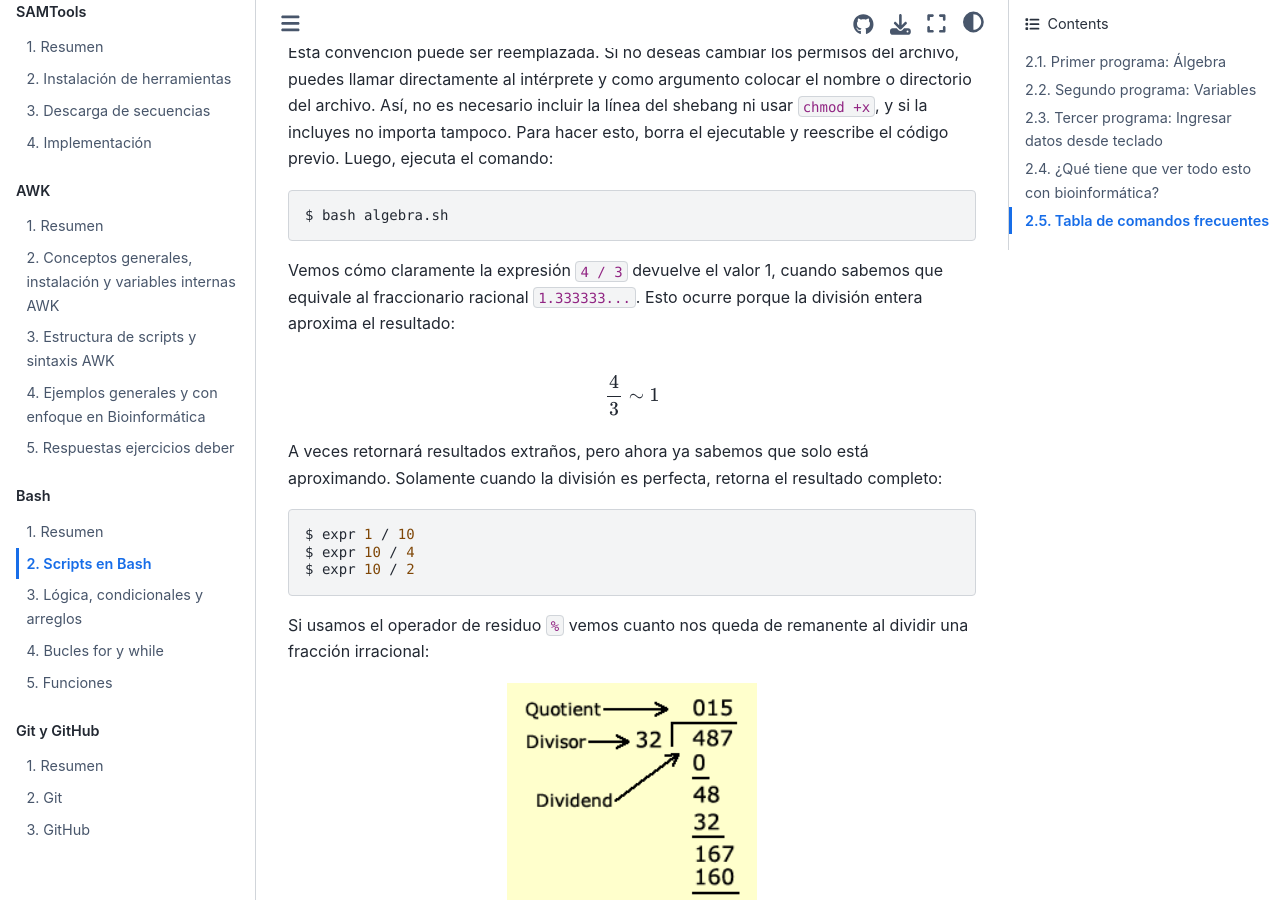
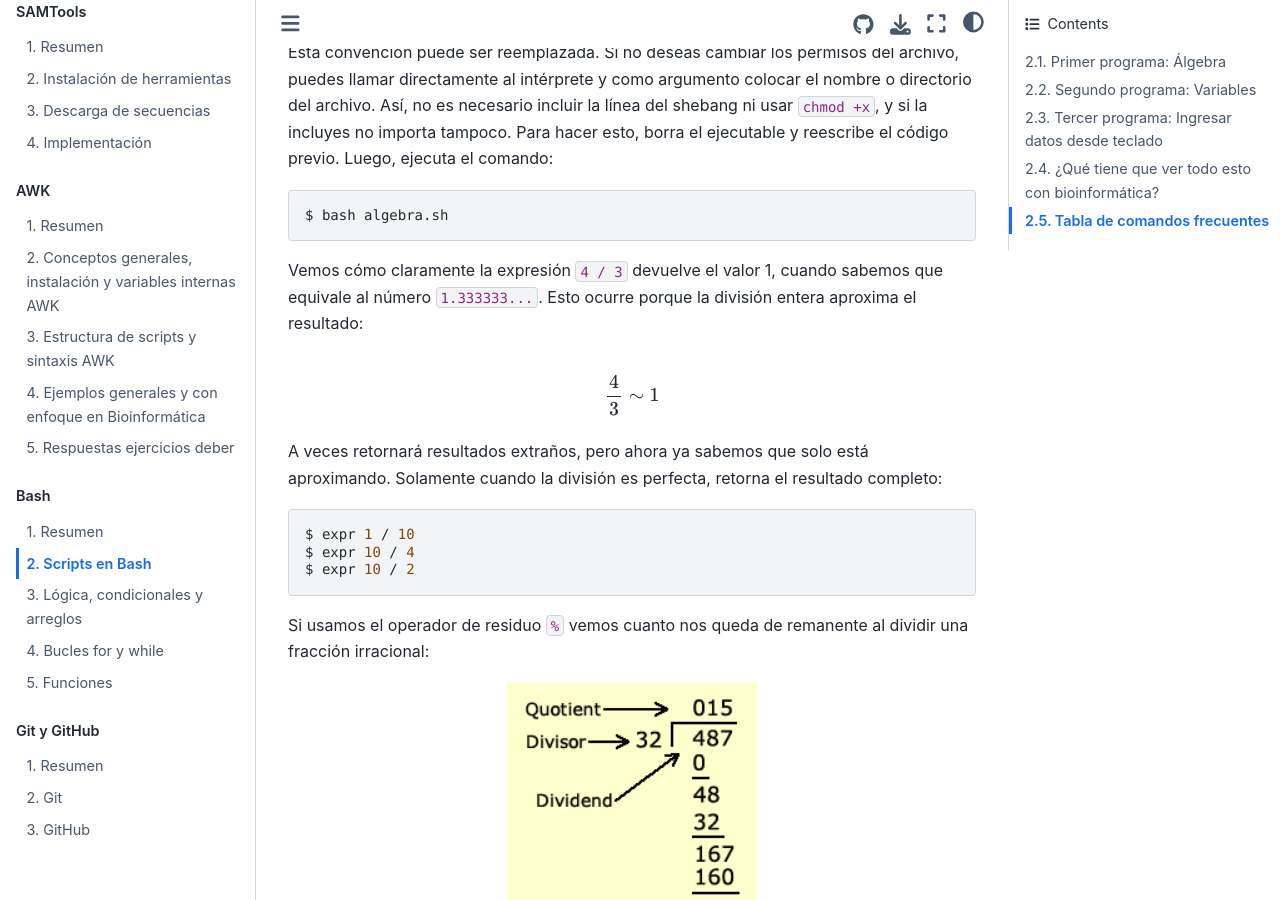
Before and after one commit to RSG-Ecuador/unix.bioinfo.rsgecuador, a Jupyter Book: the page built from content/Curso_avanzado/02_Bash/1_bash.md, in a window 1280 px wide and 900 px high, scrolled down 2653 px. Built offline with Jupyter Book 1.0.4 settings and Sphinx 7.4.7 and the Sphinx Book theme 1.1.4, drawn with Linux system fonts in a browser that asks for light colours.

Commit message:
“actualización”

````diff
--- a/content/Curso_avanzado/02_Bash/1_bash.md
+++ b/content/Curso_avanzado/02_Bash/1_bash.md
@@ -55,7 +55,7 @@ Esta convención puede ser reemplazada. Si no deseas cambiar los permisos del ar
 ```shell
 $ bash algebra.sh
 ```
-Vemos cómo claramente la expresión `4 / 3` devuelve el valor 1, cuando sabemos que equivale al fraccionario racional `1.333333...`. Esto ocurre porque la división entera aproxima el resultado:
+Vemos cómo claramente la expresión `4 / 3` devuelve el valor 1, cuando sabemos que equivale al número `1.333333...`. Esto ocurre porque la división entera aproxima el resultado:
 ```{math}
 \frac{4}{3} \sim 1
 ```
````
